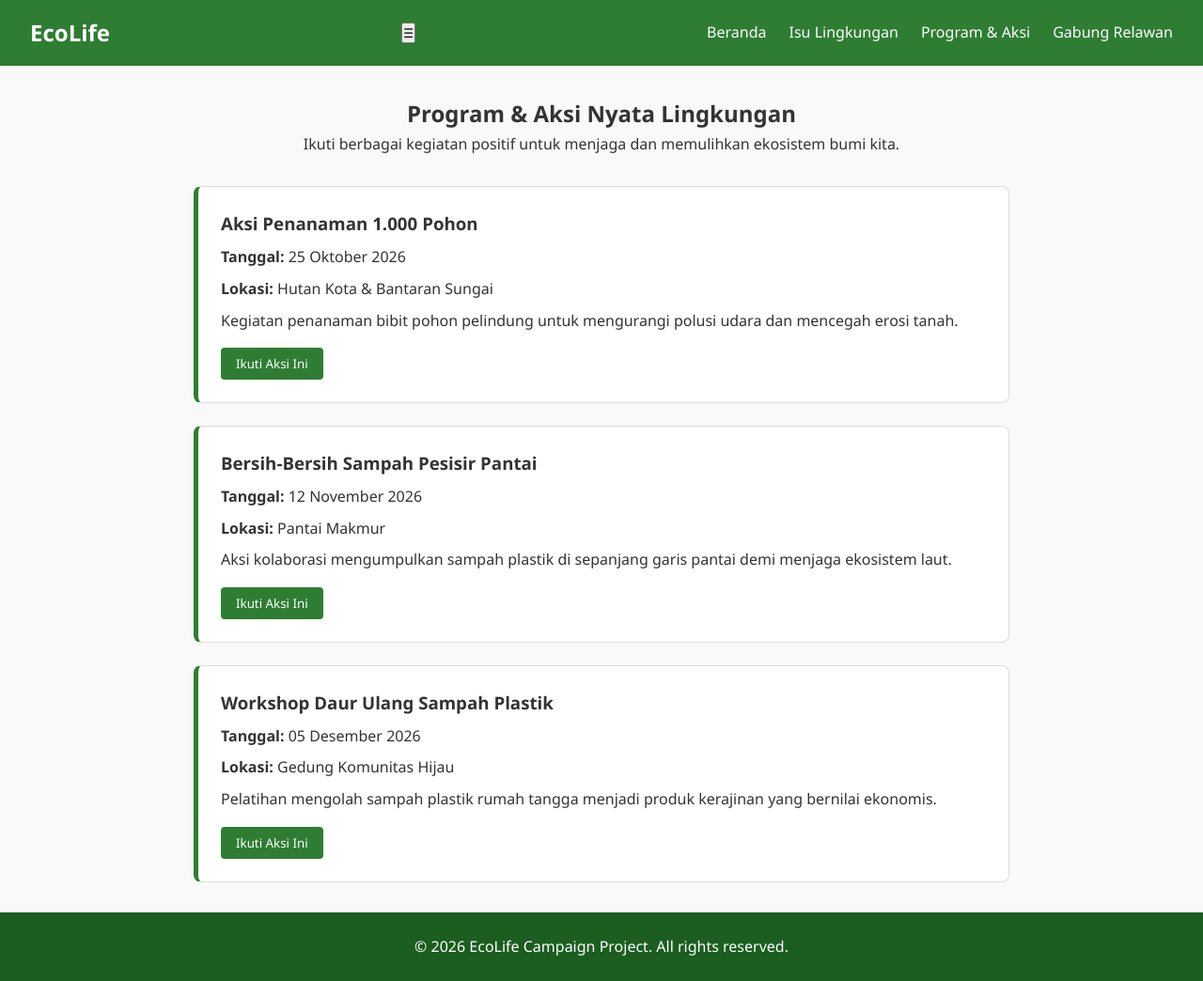
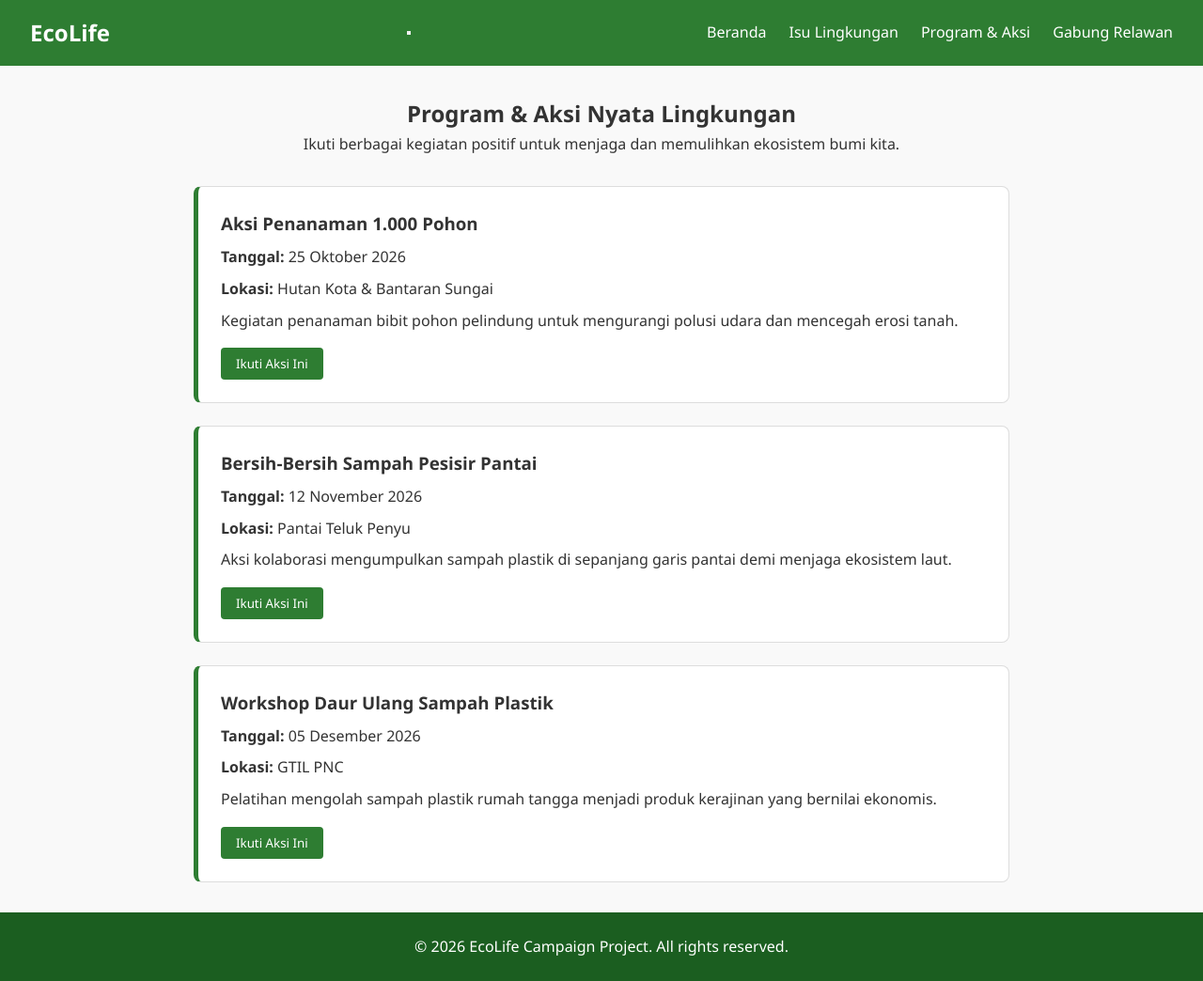
Before and after one commit to cacabielll/ecolife-web, a plain HTML site: page aksi.html in a window 1280 px wide. Shown: the whole page at 94% size. Drawn offline with Linux system fonts and the light colour scheme.

Commit message:
Ubah deskripsi kartu

```diff
--- a/aksi.html
+++ b/aksi.html
@@ -10,7 +10,7 @@
   <!-- Navbar -->
   <header class="navbar">
     <div class="logo">EcoLife</div>
-    <button id="menu-toggle" class="menu-toggle">☰</button>
+    <button id="menu-toggle" class="menu-toggle"></button>
     <ul class="nav-links" id="nav-links">
       <li><a href="index.html">Beranda</a></li>
       <li><a href="edukasi.html">Isu Lingkungan</a></li>
@@ -40,7 +40,7 @@
       <article style="background: white; border: 1px solid #ddd; padding: 1.5rem; border-radius: 8px; border-left: 5px solid #2e7d32;">
         <h3>Bersih-Bersih Sampah Pesisir Pantai</h3>
         <p style="margin: 0.5rem 0;"><strong>Tanggal:</strong> 12 November 2026</p>
-        <p style="margin-bottom: 0.5rem;"><strong>Lokasi:</strong> Pantai Makmur</p>
+        <p style="margin-bottom: 0.5rem;"><strong>Lokasi:</strong> Pantai Teluk Penyu</p>
         <p>Aksi kolaborasi mengumpulkan sampah plastik di sepanjang garis pantai demi menjaga ekosistem laut.</p>
         <button class="btn-aksi" data-event="Bersih-Bersih Sampah Pesisir Pantai" style="margin-top: 1rem; padding: 0.5rem 1rem; background: #2e7d32; color: white; border: none; border-radius: 4px; cursor: pointer;">Ikuti Aksi Ini</button>
       </article>
@@ -49,7 +49,7 @@
       <article style="background: white; border: 1px solid #ddd; padding: 1.5rem; border-radius: 8px; border-left: 5px solid #2e7d32;">
         <h3>Workshop Daur Ulang Sampah Plastik</h3>
         <p style="margin: 0.5rem 0;"><strong>Tanggal:</strong> 05 Desember 2026</p>
-        <p style="margin-bottom: 0.5rem;"><strong>Lokasi:</strong> Gedung Komunitas Hijau</p>
+        <p style="margin-bottom: 0.5rem;"><strong>Lokasi:</strong> GTIL PNC</p>
         <p>Pelatihan mengolah sampah plastik rumah tangga menjadi produk kerajinan yang bernilai ekonomis.</p>
         <button class="btn-aksi" data-event="Workshop Daur Ulang Sampah Plastik" style="margin-top: 1rem; padding: 0.5rem 1rem; background: #2e7d32; color: white; border: none; border-radius: 4px; cursor: pointer;">Ikuti Aksi Ini</button>
       </article>
```
